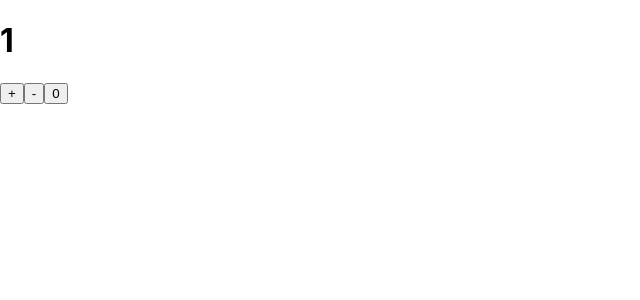
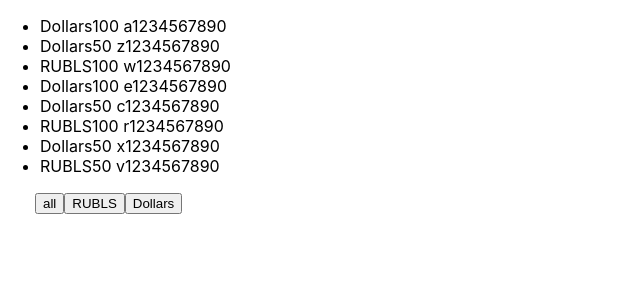
Before and after one commit to Ristretto1/inc_microtasks, a React (Create React App) app: page / in a window 1280 px wide. Shown: the top 300 px of the page, without its empty margins (0-640 px from the left). Built offline with nearby package versions, Linux system fonts and the light colour scheme.

Commit message:
unit filter

```diff
--- a/src/App.tsx
+++ b/src/App.tsx
@@ -1,32 +1,37 @@
 import React, {useState} from 'react';
 import './App.css';
+import Comp from "./Comp";
+
+export type FilterType = 'all' | 'Dollars' | 'RUBLS';
+
+
 
 
 function App() {
 
-    // let a = 1;
-    let [a, setA] = useState(1);
+    const [money, setMoney] = useState([
+        {banknots: 'Dollars', value: 100, number: ' a1234567890'},
+        {banknots: 'Dollars', value: 50, number: ' z1234567890'},
+        {banknots: 'RUBLS', value: 100, number: ' w1234567890'},
+        {banknots: 'Dollars', value: 100, number: ' e1234567890'},
+        {banknots: 'Dollars', value: 50, number: ' c1234567890'},
+        {banknots: 'RUBLS', value: 100, number: ' r1234567890'},
+        {banknots: 'Dollars', value: 50, number: ' x1234567890'},
+        {banknots: 'RUBLS', value: 50, number: ' v1234567890'},
+    ])
 
-    const incr =()=> {
-        setA(++a);
-        console.log(a)
-    }
+    const [filter, setFilter] = useState<FilterType>('all');
 
-    const decr =()=>{
-        setA(--a);
-    }
+    let currentMoney = money;
+    if (filter === 'RUBLS') currentMoney = money.filter((filteredMoney) => filteredMoney.banknots === 'RUBLS');
+    if (filter === 'Dollars') currentMoney = money.filter((filteredMoney) => filteredMoney.banknots === 'Dollars');
 
-    const noll =()=> {
-        setA(a=0);
+    const onClickFilterHandler = (nameButton: FilterType) => {
+        setFilter(nameButton);
     }
 
     return (
-        <div>
-            <h1>{a}</h1>
-            <button onClick={incr}>+</button>
-            <button onClick={decr}>-</button>
-            <button onClick={noll}>0</button>
-        </div>
+        <Comp currentMoney={currentMoney} onClickFilterHandler={onClickFilterHandler}/>
     );
 }
 
--- /dev/null
+++ b/src/Comp.tsx
@@ -0,0 +1,39 @@
+import React from 'react';
+import {FilterType} from "./App";
+
+export type currentMoneyType = {
+    banknots: string,
+    value: number,
+    number: string,
+}
+
+type currentMoneyPropsType = {
+    currentMoney: Array<currentMoneyType>,
+    onClickFilterHandler: (value: FilterType) => void
+}
+
+
+const Comp = (props: currentMoneyPropsType) => {
+    return (
+        <>
+            <ul>
+                {props.currentMoney.map((objFromMoneyArr, index) => {
+                    return (
+                        <li key={index}>
+                            <span>{objFromMoneyArr.banknots}</span>
+                            <span>{objFromMoneyArr.value}</span>
+                            <span>{objFromMoneyArr.number}</span>
+                        </li>
+                    )
+                })}
+            </ul>
+            <div style={{marginLeft: "35px"}}>
+                <button onClick={() => props.onClickFilterHandler('all')}>all</button>
+                <button onClick={() => props.onClickFilterHandler('RUBLS')}>RUBLS</button>
+                <button onClick={() => props.onClickFilterHandler('Dollars')}>Dollars</button>
+            </div>
+        </>
+    );
+};
+
+export default Comp;
```
